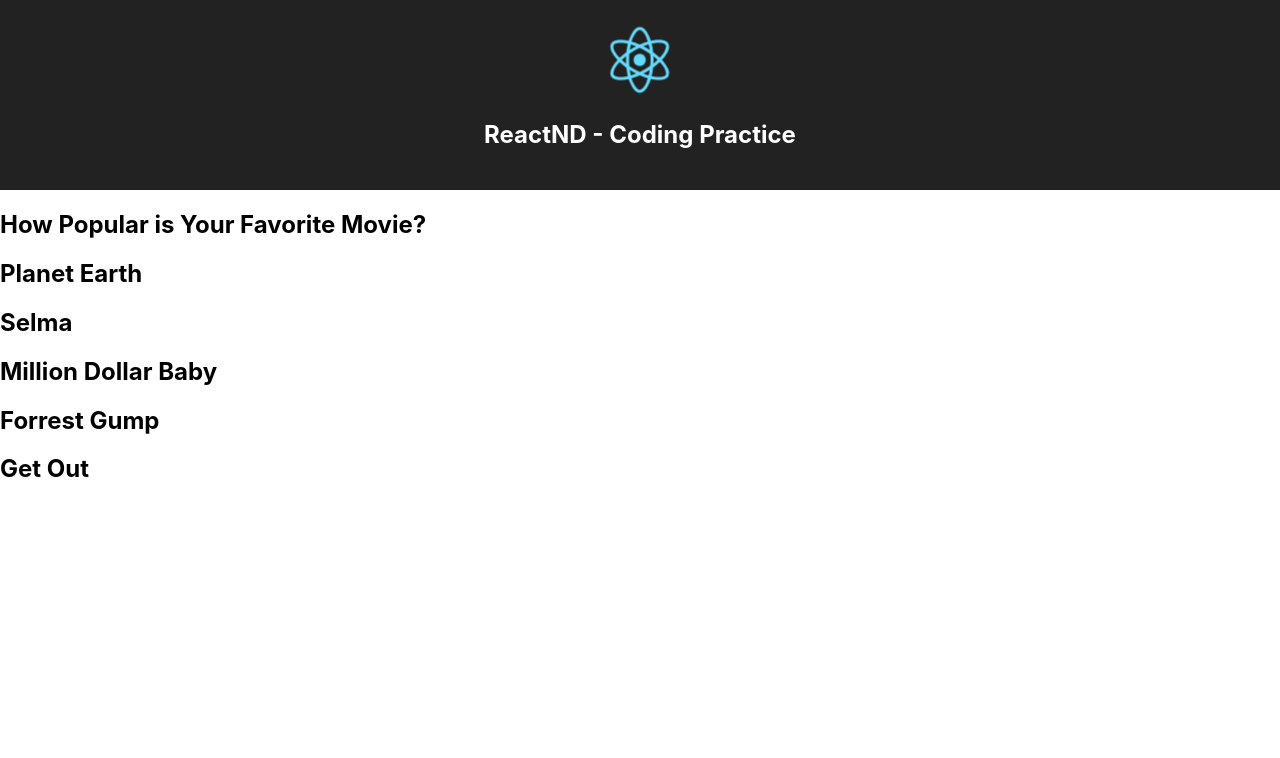
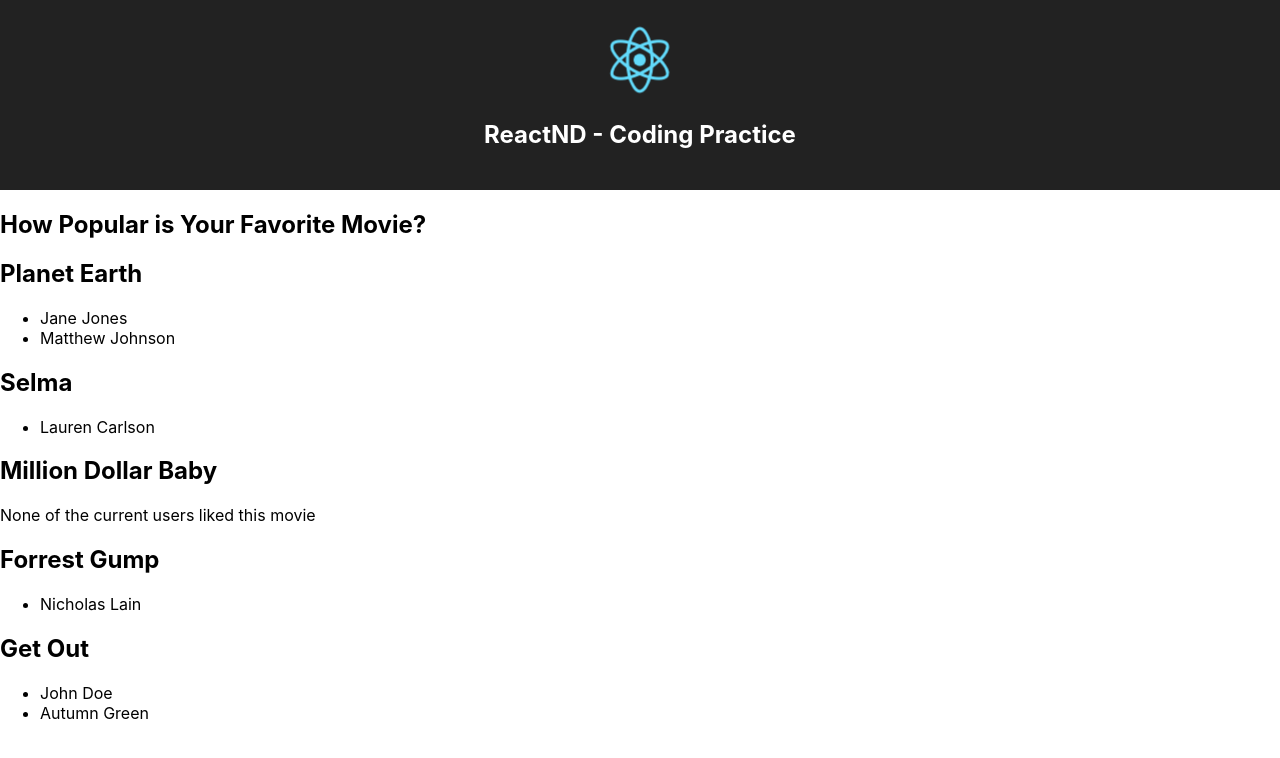
Before and after one commit to aarokan/React-2-3-StateManagement-2-PassingData-n, a React (Create React App) app: page / in a window 1280 px wide. Shown: the top 758 px of the page. Built offline with nearby package versions, Linux system fonts and the light colour scheme.

Commit message:
Display who liked the movie

```diff
--- a/src/MovieCard.js
+++ b/src/MovieCard.js
@@ -1,4 +1,5 @@
 import React, { Component } from 'react'
+import UserList from './UserList'
 
 class MovieCard extends Component {
   render() {
@@ -6,8 +7,9 @@ class MovieCard extends Component {
     return (
       <div>
       	<h2>{movies[id].name}</h2>
+		    <UserList id={id} profiles={profiles} users={users} />
       </div>
-      )
+    )
   }
 }
 
--- /dev/null
+++ b/src/UserList.js
@@ -0,0 +1,26 @@
+import React, { Component } from 'react'
+
+class UserList extends Component {
+  render() {
+    const { id, profiles, users } = this.props
+    const likedMovieProfiles = profiles.filter((profile) => profile.favoriteMovieID === id)
+    return (
+      <div>
+      	{likedMovieProfiles.length < 1
+       	? <p>None of the current users liked this movie</p>
+       	: (
+            <ul>
+              {likedMovieProfiles.map((profile) => {
+                const userName = users[profile.userID].name
+                      return <li key={profile.id}>{userName}</li>
+                })
+              }
+            </ul>
+       		)
+  		  }
+      </div>
+    )
+  }
+}
+
+export default UserList
```
Also changed, not shown: src/Dashboard.js (+3 -4 lines).
